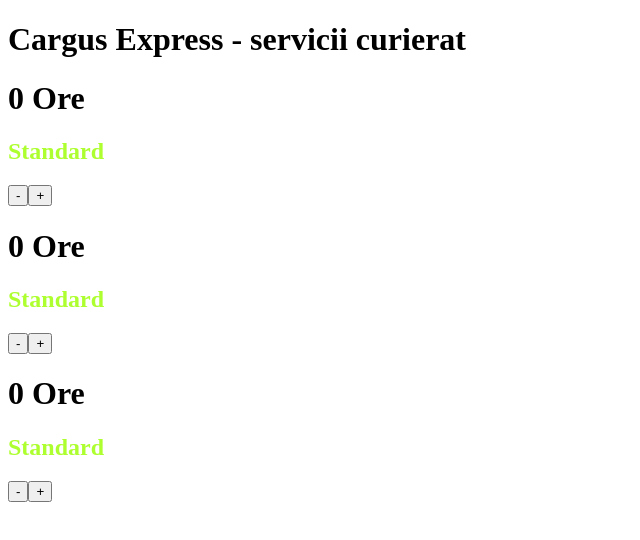
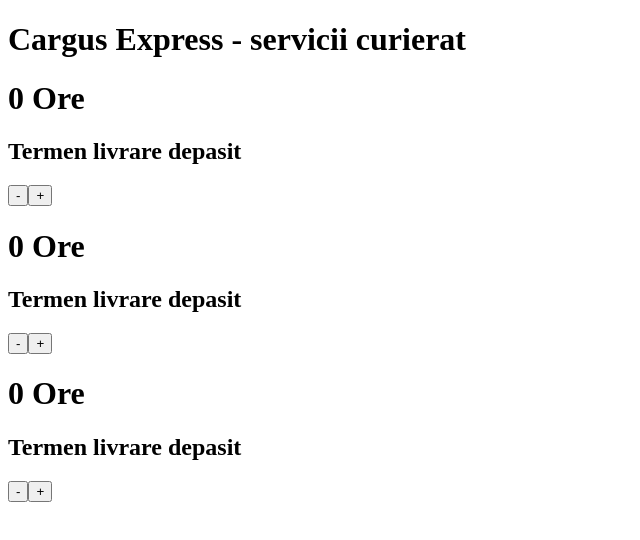
Before and after one commit to AndreeaMereu/proiect-randare, a React (Vite) app: page / in a window 1280 px wide. Shown: the top 540 px of the page, without its empty margins (0-640 px from the left). Built offline with nearby package versions, Linux system fonts and the light colour scheme.

Commit message:
stergere componente duplicate

```diff
--- a/src/App.jsx
+++ b/src/App.jsx
@@ -5,35 +5,37 @@
 }
 
 function getColor(count) {
-  if (count < 36) {
+  if (count >= 24 && count < 36) {
     return "standard";
   }
 
-  if (count >= 10 && count < 24) {
+  if (count >= 6 && count < 24) {
     return "redCode";
   }
 
   if (count >= 1 && count < 6) {
     return "express";
   }
+
+  return "termen-livrare-depasit";
 }
 
 function TipLivrare({ count, className }) {
-  if (count < 36) {
+  if (count >= 24 && count < 36) {
     return <h2 className={className}>Standard</h2>;
   }
 
-  if (count >= 10 && count < 24) {
+  if (count >= 6 && count < 24) {
     return <h2 className={className}>Red Code</h2>;
   }
 
   if (count >= 1 && count < 6) {
     return <h2 className={className}>Express Loco</h2>;
   }
+  return <h2 className={className}>Termen livrare depasit</h2>
 }
 
-function IntervalLivrare () {
-  const [count, setCount] = useState(0);
+function IntervalLivrare ({count, setCount}) {
   const handleOnIncrementClick = () => {
     setCount(count + 1);
   };
@@ -52,12 +54,13 @@
 };
 
 function App () {
+const [count, setCount] = useState(0);
 return (
   <div>
   <LivrareCargus />
-  <IntervalLivrare />
-  <IntervalLivrare />
-  <IntervalLivrare />
+  <IntervalLivrare count={count} setCount={setCount} />
+  <IntervalLivrare count={count} setCount={setCount} />
+  <IntervalLivrare count={count} setCount={setCount} />
 </div>
 );
 }
```
